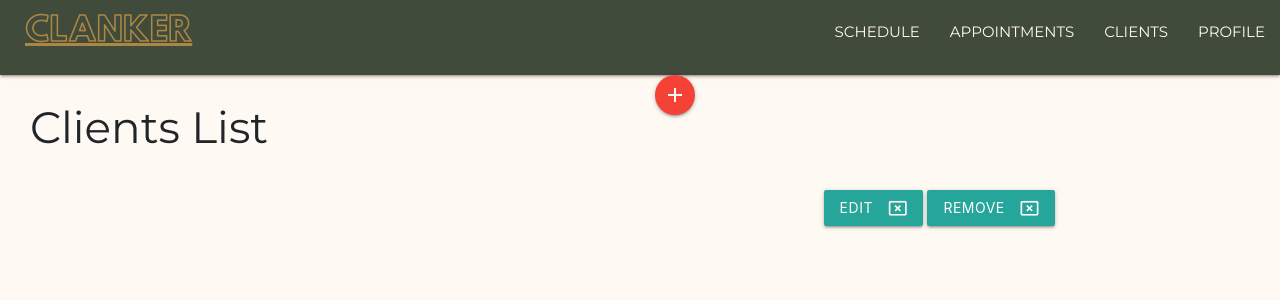
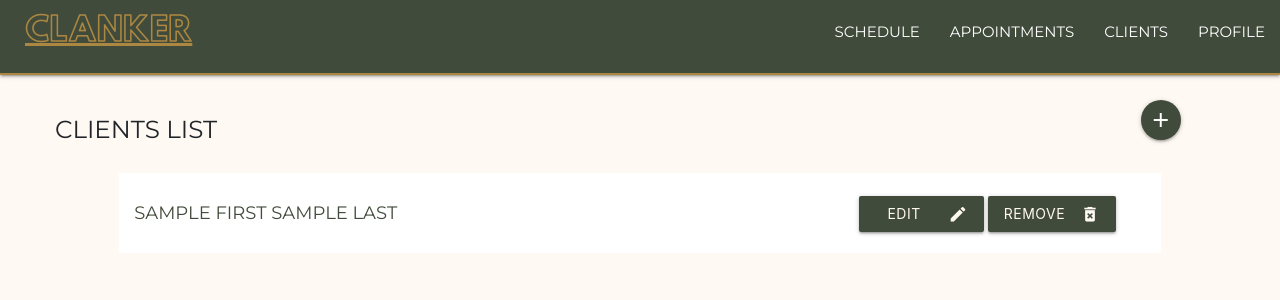
Before and after one commit to Lindsaykerr1994/Appointment-Planner, a Flask app: page /get_clients in a window 1280 px wide. Shown: the top 300 px of the page. Run offline with Flask 2, Linux system fonts and the light colour scheme; a database or web service that is not in the repository returns one stand-in record (values such as "Sample title"); some libraries are stand-ins or nearby versions.

Commit message:
Styled list pages such as 'appointment.html'

```diff
--- a/static/css/style.css
+++ b/static/css/style.css
@@ -12,17 +12,10 @@ body{
 nav{
     height:75px;
     background-color: #414b3b;
+    border-bottom: 2px solid #ab8742
 }
 nav .brand-logo{
     font-family: Hussar, 'sans-serif';
-    text-decoration: underline;
-    color:#ab8742;
-}
-.brand-logo:hover{
-    color: #c3a365;
-}
-nav ul a{
-    color: #fff9f3;
 }
 nav ul a:hover{
     color: #d8c39a;
@@ -32,12 +25,17 @@ a {
     text-decoration: none;
 }
 /* General Styling Specifications */
-
+.underline{
+    text-decoration: underline;
+}
 .uppercase{
     text-transform: uppercase;
 }
 .font-12{
     font-size:12px;
+}
+.font-18{
+    font-size:18px;
 }
 .text-center{
     text-align: center;
@@ -45,10 +43,37 @@ a {
 .text-left{
     text-align: left;
 }
+.text-right{
+    text-align: right;
+}
+.text-green{
+    color: #414b3b !important;
+}
+a.text-green:hover{
+    color: #515e4a !important;
+}
+.text-gold{
+    color:#ab8742 !important;
+}
+.text-gold:hover{
+    color: #c3a365 !important;
+}
+.text-white{
+    color:#fff9f3 !important;
+}
+.lh-50{
+    line-height: 50px;
+}
+.no-hover:hover{
+    text-decoration: none;
+}
 /* General Spacing Specifications */
 .row .col{
     padding-left: 0px;
     padding-right: 0px;
+}
+.width-50{
+    width:50%;
 }
 .display-none{
     display: none;
@@ -67,6 +92,8 @@ a {
 }
 .margin-top-25{
     margin-top: 25px;
+}.padding-tab-15{
+    padding: 15px 0;
 }
 /* Schedule Styling Specifications */
 #welcome-div{
@@ -106,11 +133,38 @@ a {
 .event-card-unit:hover{
     background-color: #414b3b;
 }
+.dropdown-content li>a{
+    background-color:#fff9f3;
+}
 /* Button Styling Specifications */
-.add-button{
+.clanker-button{
     background-color: #414b3b;
     color: #fff9f3;
 }
-.add-button:hover{
+.clanker-button:hover{
     background-color: #65765d;
 }
+.action-button{
+    min-width:125px;
+}
+/* Secondary Pages Specifications */
+.list-container{
+    background-color:#fff;
+}
+.list-container .row{
+    height:50px;
+    margin-bottom:0px;
+}
+.list-container .row:nth-child(even){
+    background-color:#f9f9f9;
+}
+.form-container{
+    background-color:#fff;
+}
+.form-container .row{
+    height:85px;
+    margin-bottom:0px;
+}
+.form-container .row:nth-child(even){
+    background-color:#f9f9f9;
+}
--- a/static/js/create-schedule.js
+++ b/static/js/create-schedule.js
@@ -197,7 +197,6 @@ function getThisWeeksDate(requestDate){
         }
         for (i=1;i<(dayToday+1);i++){
             var prevDate = dateToday-i;
-            console.log(monthToday)
             if (prevDate<1){//We must go back one month
                 if(monthToday == 3){//If the month is March and the date is less that 1
                     var prevDateMonth = `0${28 + prevDate}`; //We use '+' because prevDate value will be negative
--- a/static/js/edit-app.js
+++ b/static/js/edit-app.js
@@ -53,4 +53,6 @@ function updateSelectOptions(){
             $("#appointment_duration-select option").eq(i).attr("selected","selected");
         };
     };
+    $("select").css("display","none");
+    $("#start-time-container div.select-wrapper").css("background-color","red");
 }
--- a/templates/all-clients.html
+++ b/templates/all-clients.html
@@ -1,33 +1,35 @@
 {% extends 'base.html' %}
 {% block content %}
     <div class="container-fluid">
-        <div class="row justify-content-between">
+        <div class="row margin-top-25">
             <div class="col-4">
-                <h3>Clients List</h3>
+                <h5 class="uppercase margin-left-25">Clients List</h5>
             </div>
-            <div class="col-4">
-                <a href="{{url_for('create_client')}}" class="btn-floating btn waves-effect waves-light red tooltipped" data-position="left" data-tooltip="Create a new client">
+            <div class="col-2 offset-6 text-center">
+                <a href="{{url_for('create_client')}}" class="btn-floating btn waves-effect waves-light tooltipped clanker-button" data-position="left" data-tooltip="Create a new client">
                     <i class="material-icons">add</i>
                 </a>
             </div>
         </div>
         <div class="row justify-content-md-center">
-            <div class="col-10">
+            <div class="col-10 list-container padding-tab-15">
                 {% for client in clients %}
-                <div class="row">
-                    <div class="col-4">
-                        <a href="{{url_for('see_client', client_id=client._id)}}">{{client.first}} {{client.last}}</a>
+                <div class="row lh-50">
+                    <div class="col-4 font-18 uppercase">
+                        <a href="{{url_for('see_client', client_id=client._id)}}" class="text-green">{{client.first}} {{client.last}}</a>
                     </div>
                     <div class="col-4">
                     </div>
-                    <div class="col-4">
-                        <button class="btn waves-effect waves-light modal-trigger" >
-                            <a href="{{url_for('edit_client', client_id=client._id)}}">Edit
-                                <i class="material-icons right">cancel_presentation</i>
+                    <div class="col-4 text-center">
+                        <button class="btn waves-effect waves-light modal-trigger clanker-button action-button" >
+                            <a href="{{url_for('edit_client', client_id=client._id)}}" class="text-white no-hover">Edit
+                                <i class="material-icons right">mode_edit</i>
                             </a>
                         </button>
-                        <button class="btn waves-effect waves-light modal-trigger delete-button" href="#delete-client-modal" data-client-id="{{client._id}}">Remove
-                            <i class="material-icons right">cancel_presentation</i>
+                        <button class="btn waves-effect waves-light modal-trigger delete-button clanker-button action-button" href="#delete-client-modal" data-client-id="{{client._id}}">
+                            <a class="text-white">Remove
+                                <i class="material-icons right">delete_forever</i>
+                            </a>
                         </button>
                     </div>
                 </div>
--- a/templates/base.html
+++ b/templates/base.html
@@ -12,9 +12,9 @@
 <body>
 <nav>
     <div class="nav-wrapper uppercase">
-        <a href="{{url_for('get_schedule')}}" class="brand-logo margin-left-25">Clanker</a>
+        <a href="{{url_for('get_schedule')}}" class="brand-logo margin-left-25 underline text-gold">Clanker</a>
         <a href="#" data-target="mobile-demo" class="sidenav-trigger"><i class="material-icons">menu</i></a>
-        <ul class="right hide-on-med-and-down">
+        <ul class="right hide-on-med-and-down text-white">
             <li><a href="{{url_for('get_schedule')}}">Schedule</a></li>
             <li><a href="">Appointments</a></li>
             <li><a href="{{url_for('get_clients')}}">Clients</a></li>
```
Also changed, not shown: templates/appointment.html (+32 -21 lines), templates/client-details.html (+21 -28 lines), templates/edit-app.html (+15 -15 lines), templates/schedule.html (+6 -4 lines).
